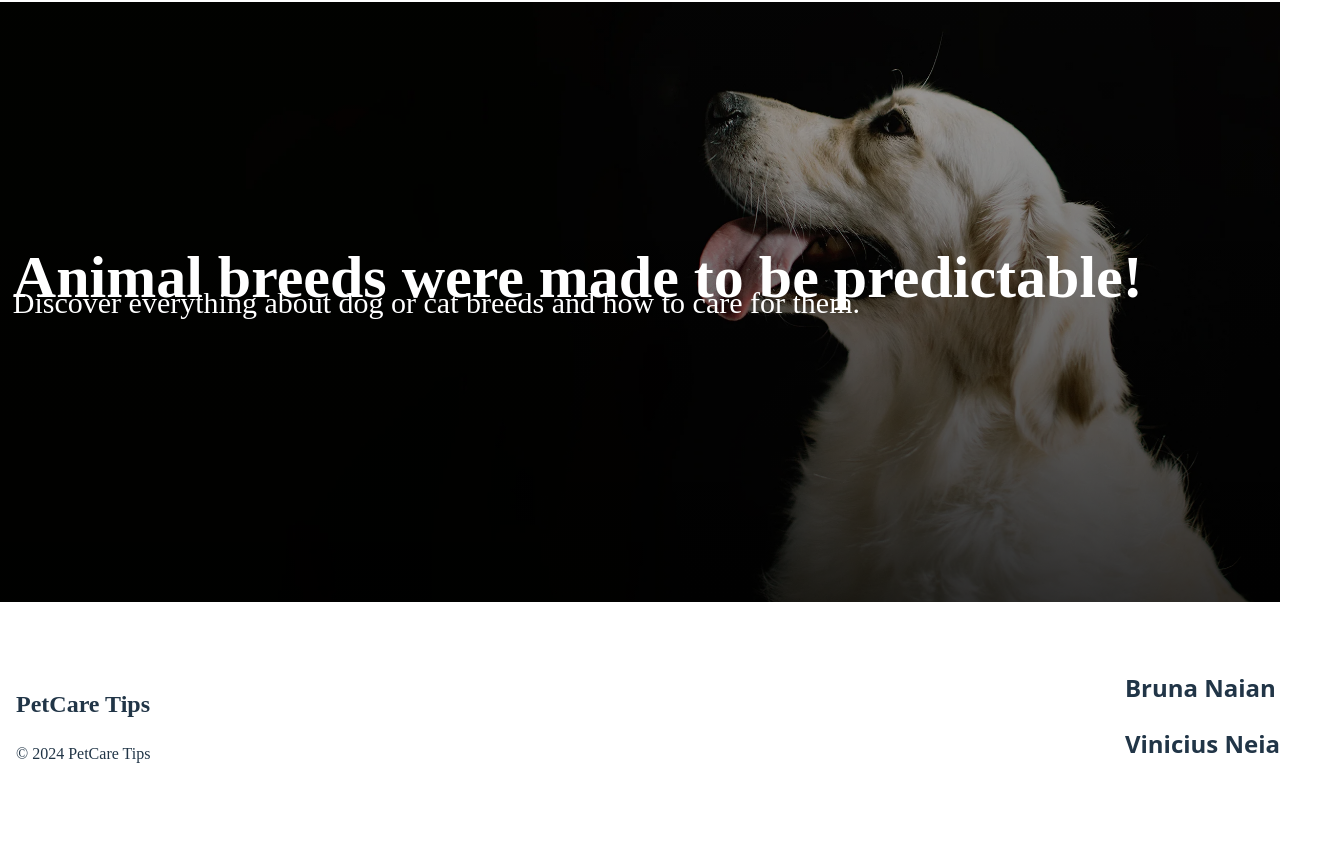
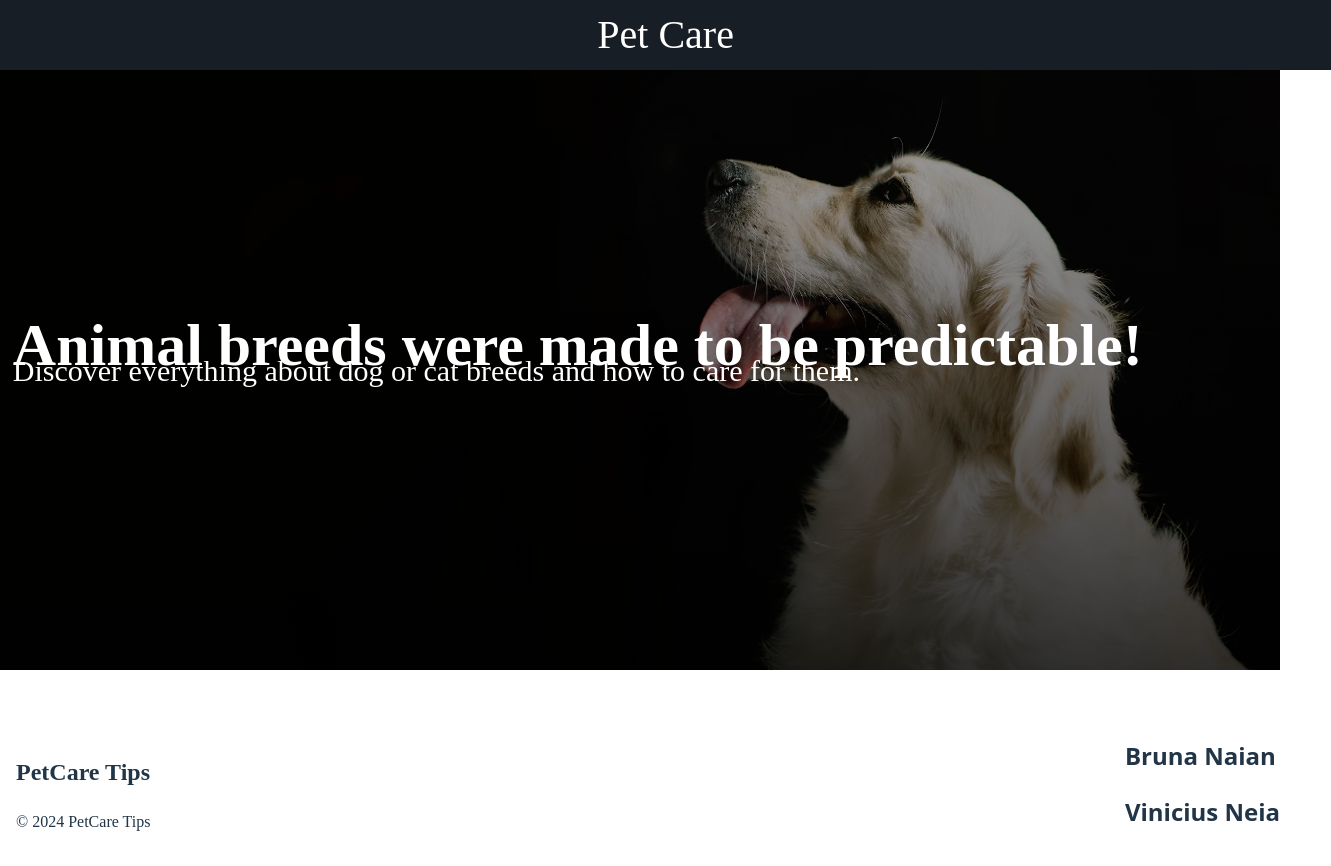
Before and after one commit to gabriwl165/DesenvolvimentoFullstackProj1, a React (Vite) app: page / in a window 1280 px wide. Shown: the whole page, 1331 px wide, since content can reach past the window. Before the commit the page ends 800 px from the top, so only its background shows below. Built offline with nearby package versions, Linux system fonts and the light colour scheme.

Commit message:
chore: initial project setup - adding header

```diff
--- a/src/components/Home/Home.jsx
+++ b/src/components/Home/Home.jsx
@@ -1,10 +1,22 @@
 import Banner from "../Banner/Banner.jsx";
 import Footer from "../Footer/Footer.jsx";
+import styles from "./Home.module.css";
+import {Link} from "react-router-dom";
 
 function Home() {
 
     return (
         <div className="homeMain">
+            <div className={styles.header}>
+                <Link
+                    to="/"
+                    onClick={() => {
+                    }}
+                    className={styles.logo}
+                >
+                    Pet Care
+                </Link>
+            </div>
             <Banner/>
             <Footer/>
         </div>
--- a/src/components/Home/Home.module.css
+++ b/src/components/Home/Home.module.css
@@ -0,0 +1,27 @@
+.header {
+    position: relative;
+    width: 100%;
+    background: #181e25;
+    display: flex;
+    align-items: center;
+    justify-content: flex-end;
+    padding: 0 2vw;
+    height: 70px;
+    z-index: 10;
+    top: 0;
+    left: 0;
+}
+
+.logo {
+    position: absolute;
+    left: 50%;
+    top: 50%;
+    transform: translate(-50%, -50%);
+    font-family: "Alex Brush", cursive;
+    font-size: 2.5rem;
+    color: #fff;
+    font-weight: 400;
+    margin: 0;
+    white-space: nowrap;
+    text-decoration: none;
+}
```
